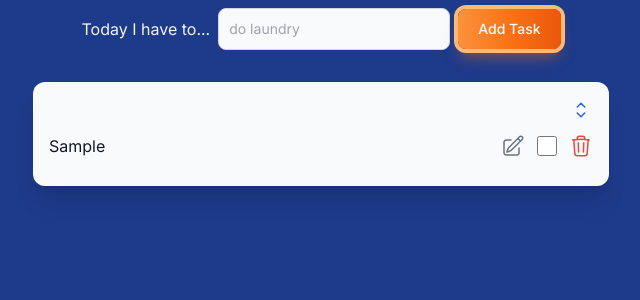
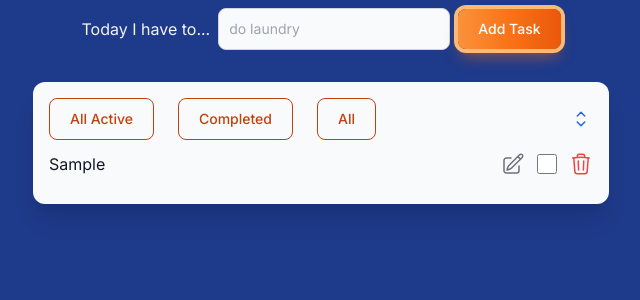
Before and after one commit to VladSava16/ToDoList, a React (Vite) app: page / in a window 1280 px wide. Both pictures are taken after typing "Sample" into the empty fields and a click on the button "Add Task". Shown: the top 300 px of the page, without its empty margins (319-959 px from the left). Built offline with nearby package versions, Linux system fonts and the light colour scheme.

Commit message:
created separate Header component with new buttons

```diff
--- /dev/null
+++ b/src/components/ListHeader.jsx
@@ -0,0 +1,25 @@
+import React from 'react'
+import SortButton from './SortButton'
+
+const ListHeader = ({sortOrder, handleSortOrderChange}) => {
+  return (
+    <div className='header flex flex-row justify-between align-center'>
+      <div className='flex flex-row gap-6'>
+        <div className='sortByActive '>
+          <button className='transition-all duration-200 text-gray-900 text-orange-700 hover:text-white border border-orange-700 hover:bg-orange-800 focus:ring-4 focus:outline-none focus:ring-orange-300 font-medium rounded-lg text-sm px-5 py-2.5 text-center dark:border-orange-500 dark:text-orange-500 dark:hover:text-white dark:hover:bg-orange-600 dark:focus:ring-orange-800'>All Active</button>
+        </div>
+        <div className='sortByCompleted'>
+          <button className='transition-all duration-200 text-gray-900 text-orange-700 hover:text-white border border-orange-700 hover:bg-orange-800 focus:ring-4 focus:outline-none focus:ring-orange-300 font-medium rounded-lg text-sm px-5 py-2.5 text-center dark:border-orange-500 dark:text-orange-500 dark:hover:text-white dark:hover:bg-orange-600 dark:focus:ring-orange-800'>Completed</button>
+        </div>
+        <div className='sortByAll'>
+          <button className='transition-all duration-200 text-gray-900 text-orange-700 hover:text-white border border-orange-700 hover:bg-orange-800 focus:ring-4 focus:outline-none focus:ring-orange-300 font-medium rounded-lg text-sm px-5 py-2.5 text-center dark:border-orange-500 dark:text-orange-500 dark:hover:text-white dark:hover:bg-orange-600 dark:focus:ring-orange-800'>All</button>
+        </div>
+      </div>
+        <div className='sortButtonWrapper flex'>
+          <SortButton sortOrder={sortOrder} onClick={handleSortOrderChange}/>
+        </div>
+    </div>
+  )
+}
+
+export default ListHeader
--- a/src/components/SortButton.jsx
+++ b/src/components/SortButton.jsx
@@ -28,7 +28,7 @@ const SortButton = ({sortOrder, onClick}) => {
 
 
   return (
-    <div className="sortButton flex justify-end">
+    <div className="sortButton flex items-center">
       {sortButtonIcon}
     </div>
   )
--- a/src/components/ToDoItem.jsx
+++ b/src/components/ToDoItem.jsx
@@ -15,7 +15,6 @@ const ToDoItem = ({task, onRemove, onCompletion, onSubmitEdit}) => {
   }
 
   const handleEdit = () => {
-    console.log(`${text} ${newTaskText}`);
     setNewTaskText(text);
     setIsEditing(!isEditing);
   }
--- a/src/components/Todolist.jsx
+++ b/src/components/Todolist.jsx
@@ -1,6 +1,6 @@
 import React, { useState } from 'react'
 import ToDoItem from './ToDoItem';
-import SortButton from './SortButton';
+import ListHeader from './ListHeader';
 
 const Todolist = () => {
 
@@ -74,11 +74,7 @@ const Todolist = () => {
       {!!items.length &&
         <div className={`flex flex-col items-center justify-center w-full max-w-2xl mx-auto px-4`}>
           <ul className='max-w-xl w-full bg-gray-50 rounded-xl shadow-xl p-4'>
-            <div className='sortButton'>
-              <div className='sortButtonWrapper'>
-                <SortButton sortOrder={sortOrder} onClick={handleSortOrderChange}/>
-              </div>
-            </div>
+            <ListHeader sortOrder={sortOrder} handleSortOrderChange={handleSortOrderChange}/>
             {items.map((item, index) => (
               <ToDoItem key={index} task={item} onRemove={handleRemove} onCompletion={handleComplete} onSubmitEdit={handleEdit}/>
             ))}
```
